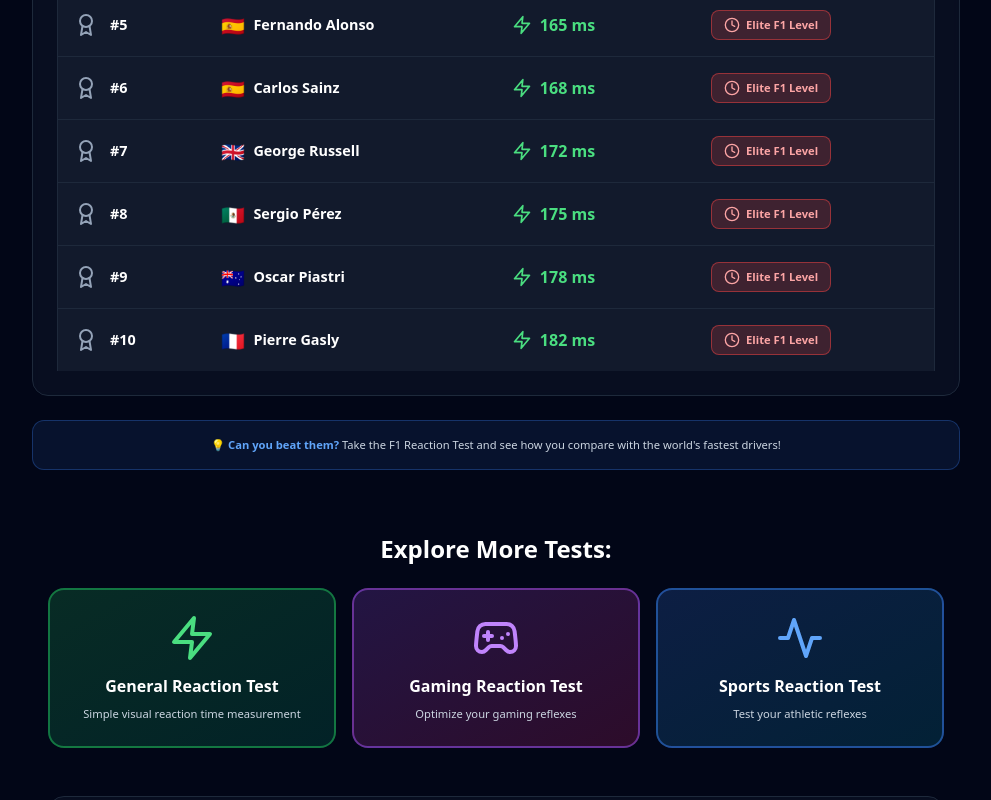
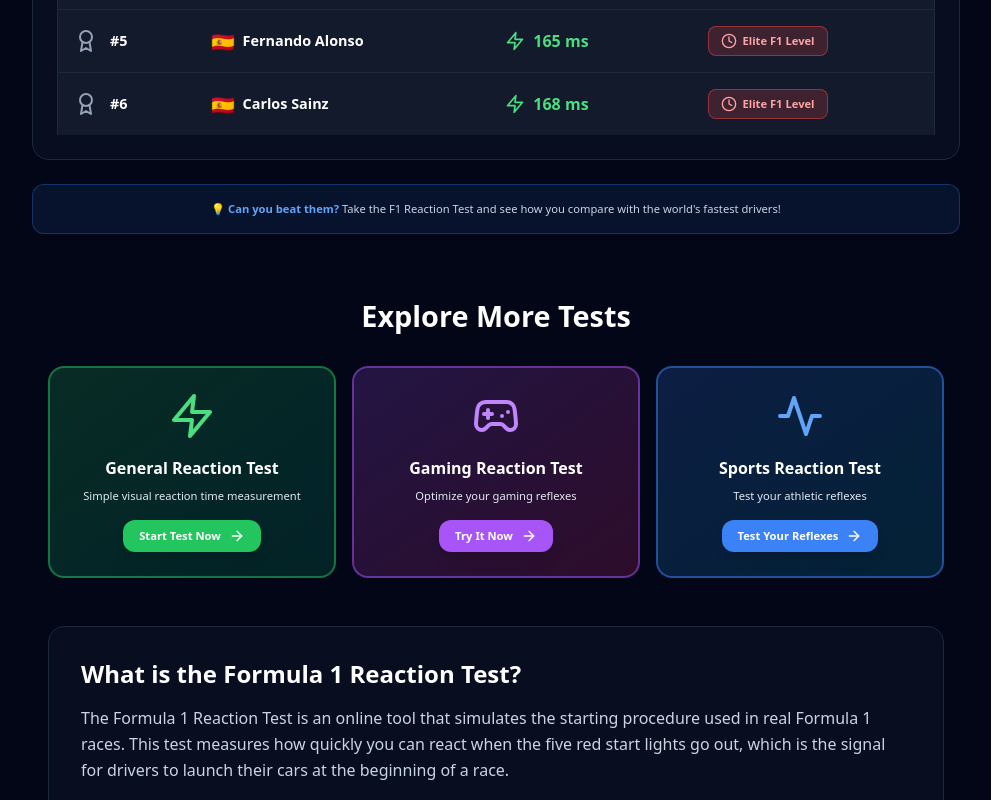
Before and after one commit to tevzadze500/test, a React (Vite) app: page / in a window 1280 px wide. Shown: the part 1100-1900 px from the top of the page, without its empty margins (288-1279 px from the left). Built offline with nearby package versions, Linux system fonts and the light colour scheme.

Commit message:
fix routing vercel

```diff
--- a/src/components/Leaderboard.jsx
+++ b/src/components/Leaderboard.jsx
@@ -2,7 +2,7 @@
 import { Trophy, Medal, Award, Zap, Clock } from 'lucide-react';
 
 const Leaderboard = () => {
-  // Top 10 reaction times with F1 driver comparisons
+  // Top 6 reaction times with F1 driver comparisons - Optimized for performance
   const leaderboardData = [
     { position: 1, name: 'Max Verstappen', time: 150, f1Driver: 'Max Verstappen', country: '🇳🇱' },
     { position: 2, name: 'Lewis Hamilton', time: 155, f1Driver: 'Lewis Hamilton', country: '🇬🇧' },
@@ -10,10 +10,6 @@
     { position: 4, name: 'Lando Norris', time: 162, f1Driver: 'Lando Norris', country: '🇬🇧' },
     { position: 5, name: 'Fernando Alonso', time: 165, f1Driver: 'Fernando Alonso', country: '🇪🇸' },
     { position: 6, name: 'Carlos Sainz', time: 168, f1Driver: 'Carlos Sainz', country: '🇪🇸' },
-    { position: 7, name: 'George Russell', time: 172, f1Driver: 'George Russell', country: '🇬🇧' },
-    { position: 8, name: 'Sergio Pérez', time: 175, f1Driver: 'Sergio Pérez', country: '🇲🇽' },
-    { position: 9, name: 'Oscar Piastri', time: 178, f1Driver: 'Oscar Piastri', country: '🇦🇺' },
-    { position: 10, name: 'Pierre Gasly', time: 182, f1Driver: 'Pierre Gasly', country: '🇫🇷' },
   ];
 
   const getMedalIcon = (position) => {
--- a/src/components/MobileTopBar.jsx
+++ b/src/components/MobileTopBar.jsx
@@ -4,13 +4,13 @@
 const MobileTopBar = ({ onMenuToggle, isMenuOpen }) => {
   return (
     <div className="lg:hidden fixed top-0 left-0 right-0 z-50 bg-dark-950/95 backdrop-blur-lg border-b border-dark-800/50">
-      <div className="flex items-center justify-between px-3 py-2.5">
-        {/* Logo/Brand - Compact */}
-        <div className="flex items-center gap-2">
-          <div className="w-7 h-7 rounded-lg bg-gradient-to-br from-green-500 to-emerald-600 flex items-center justify-center shadow-md">
-            <span className="text-base">⚡</span>
+      <div className="flex items-center justify-between px-4 py-3.5">
+        {/* Logo/Brand - Enhanced Visibility */}
+        <div className="flex items-center gap-2.5">
+          <div className="w-9 h-9 rounded-lg bg-gradient-to-br from-green-500 to-emerald-600 flex items-center justify-center shadow-lg">
+            <img src="/favicon.png" alt="Logo" className="w-6 h-6 object-contain" />
           </div>
-          <span className="text-white font-bold text-sm">TestHub</span>
+          <span className="text-white font-bold text-base">TestHub</span>
         </div>
 
         {/* Menu Button - Compact & Clean */}
--- a/src/pages/HomePage.jsx
+++ b/src/pages/HomePage.jsx
@@ -78,11 +78,11 @@
         <div className="relative z-10 max-w-7xl mx-auto p-4 pt-0 sm:p-6 lg:p-8 lg:pt-8">
 
           {/* Hero Section with F1 Focus */}
-          <section className="mb-12 sm:mb-16 md:mb-20 pt-6 sm:pt-8">
+          <section className="mb-12 sm:mb-16 md:mb-20 pt-20 sm:pt-24 md:pt-8">
             <div className="text-center mb-8">
-              <div className="flex items-center justify-center mb-6">
-                <div className="w-20 h-20 rounded-2xl bg-gradient-to-br from-red-500 to-rose-600 flex items-center justify-center shadow-2xl">
-                  <Flag className="w-12 h-12 text-white" strokeWidth={2.5} />
+              <div className="flex items-center justify-center mb-6 pt-4">
+                <div className="w-24 h-24 sm:w-20 sm:h-20 rounded-2xl bg-gradient-to-br from-red-500 to-rose-600 flex items-center justify-center shadow-2xl">
+                  <Flag className="w-14 h-14 sm:w-12 sm:h-12 text-white" strokeWidth={2.5} />
                 </div>
               </div>
               <h1 className="text-4xl sm:text-5xl md:text-6xl font-bold text-white mb-4 sm:mb-6">
@@ -139,55 +139,73 @@
             {/* Top 10 Leaderboard */}
             <Leaderboard />
 
-            {/* Explore More Tests - Prominent Section */}
+            {/* Explore More Tests - Enhanced Mobile-First Section */}
             <div className="max-w-4xl mx-auto mb-12">
-              <h3 className="text-2xl sm:text-3xl font-bold text-white mb-6 text-center">
-                Explore More Tests:
+              <h3 className="text-3xl sm:text-4xl font-bold text-white mb-8 text-center">
+                Explore More Tests
               </h3>
-              <div className="grid grid-cols-1 sm:grid-cols-3 gap-4">
+              <div className="grid grid-cols-1 sm:grid-cols-3 gap-5 sm:gap-4">
                 <Link
                   to="/test/reaction-time"
-                  className="group relative overflow-hidden bg-gradient-to-br from-green-500/20 to-emerald-600/20 hover:from-green-500/30 hover:to-emerald-600/30 border-2 border-green-500/50 hover:border-green-400 rounded-2xl p-6 transition-all duration-300 hover:scale-105 hover:shadow-xl hover:shadow-green-500/20"
+                  className="group relative overflow-hidden bg-gradient-to-br from-green-500/20 to-emerald-600/20 hover:from-green-500/30 hover:to-emerald-600/30 border-2 border-green-500/50 hover:border-green-400 rounded-2xl p-8 sm:p-6 transition-all duration-300 hover:scale-[1.03] active:scale-[0.98] hover:shadow-2xl hover:shadow-green-500/30"
                 >
-                  <div className="flex justify-center mb-3">
-                    <Zap className="w-12 h-12 text-green-400" />
+                  <div className="flex justify-center mb-4">
+                    <Zap className="w-16 h-16 sm:w-12 sm:h-12 text-green-400" />
                   </div>
-                  <h4 className="text-xl font-bold text-white mb-2 text-center group-hover:text-green-300 transition-colors">
+                  <h4 className="text-2xl sm:text-xl font-bold text-white mb-3 sm:mb-2 text-center group-hover:text-green-300 transition-colors">
                     General Reaction Test
                   </h4>
-                  <p className="text-sm text-dark-300 text-center">
+                  <p className="text-base sm:text-sm text-dark-200 text-center mb-5 sm:mb-4 leading-relaxed">
                     Simple visual reaction time measurement
                   </p>
+                  <div className="flex justify-center">
+                    <span className="inline-flex items-center gap-2 px-5 py-3 sm:px-4 sm:py-2 bg-green-500 hover:bg-green-600 text-white font-bold text-base sm:text-sm rounded-xl transition-all duration-200 group-hover:scale-105 shadow-lg">
+                      Start Test Now
+                      <ArrowRight className="w-5 h-5 sm:w-4 sm:h-4 group-hover:translate-x-1 transition-transform" />
+                    </span>
+                  </div>
                 </Link>
 
                 <Link
                   to="/gaming-test"
-                  className="group relative overflow-hidden bg-gradient-to-br from-purple-500/20 to-pink-600/20 hover:from-purple-500/30 hover:to-pink-600/30 border-2 border-purple-500/50 hover:border-purple-400 rounded-2xl p-6 transition-all duration-300 hover:scale-105 hover:shadow-xl hover:shadow-purple-500/20"
+                  className="group relative overflow-hidden bg-gradient-to-br from-purple-500/20 to-pink-600/20 hover:from-purple-500/30 hover:to-pink-600/30 border-2 border-purple-500/50 hover:border-purple-400 rounded-2xl p-8 sm:p-6 transition-all duration-300 hover:scale-[1.03] active:scale-[0.98] hover:shadow-2xl hover:shadow-purple-500/30"
                 >
-                  <div className="flex justify-center mb-3">
-                    <Gamepad2 className="w-12 h-12 text-purple-400" />
+                  <div className="flex justify-center mb-4">
+                    <Gamepad2 className="w-16 h-16 sm:w-12 sm:h-12 text-purple-400" />
                   </div>
-                  <h4 className="text-xl font-bold text-white mb-2 text-center group-hover:text-purple-300 transition-colors">
+                  <h4 className="text-2xl sm:text-xl font-bold text-white mb-3 sm:mb-2 text-center group-hover:text-purple-300 transition-colors">
                     Gaming Reaction Test
                   </h4>
-                  <p className="text-sm text-dark-300 text-center">
+                  <p className="text-base sm:text-sm text-dark-200 text-center mb-5 sm:mb-4 leading-relaxed">
                     Optimize your gaming reflexes
                   </p>
+                  <div className="flex justify-center">
+                    <span className="inline-flex items-center gap-2 px-5 py-3 sm:px-4 sm:py-2 bg-purple-500 hover:bg-purple-600 text-white font-bold text-base sm:text-sm rounded-xl transition-all duration-200 group-hover:scale-105 shadow-lg">
+                      Try It Now
+                      <ArrowRight className="w-5 h-5 sm:w-4 sm:h-4 group-hover:translate-x-1 transition-transform" />
+                    </span>
+                  </div>
                 </Link>
 
                 <Link
                   to="/sport-test"
-                  className="group relative overflow-hidden bg-gradient-to-br from-blue-500/20 to-cyan-600/20 hover:from-blue-500/30 hover:to-cyan-600/30 border-2 border-blue-500/50 hover:border-blue-400 rounded-2xl p-6 transition-all duration-300 hover:scale-105 hover:shadow-xl hover:shadow-blue-500/20"
+                  className="group relative overflow-hidden bg-gradient-to-br from-blue-500/20 to-cyan-600/20 hover:from-blue-500/30 hover:to-cyan-600/30 border-2 border-blue-500/50 hover:border-blue-400 rounded-2xl p-8 sm:p-6 transition-all duration-300 hover:scale-[1.03] active:scale-[0.98] hover:shadow-2xl hover:shadow-blue-500/30"
                 >
-                  <div className="flex justify-center mb-3">
-                    <Activity className="w-12 h-12 text-blue-400" />
+                  <div className="flex justify-center mb-4">
+                    <Activity className="w-16 h-16 sm:w-12 sm:h-12 text-blue-400" />
                   </div>
-                  <h4 className="text-xl font-bold text-white mb-2 text-center group-hover:text-blue-300 transition-colors">
+                  <h4 className="text-2xl sm:text-xl font-bold text-white mb-3 sm:mb-2 text-center group-hover:text-blue-300 transition-colors">
                     Sports Reaction Test
                   </h4>
-                  <p className="text-sm text-dark-300 text-center">
+                  <p className="text-base sm:text-sm text-dark-200 text-center mb-5 sm:mb-4 leading-relaxed">
                     Test your athletic reflexes
                   </p>
+                  <div className="flex justify-center">
+                    <span className="inline-flex items-center gap-2 px-5 py-3 sm:px-4 sm:py-2 bg-blue-500 hover:bg-blue-600 text-white font-bold text-base sm:text-sm rounded-xl transition-all duration-200 group-hover:scale-105 shadow-lg">
+                      Test Your Reflexes
+                      <ArrowRight className="w-5 h-5 sm:w-4 sm:h-4 group-hover:translate-x-1 transition-transform" />
+                    </span>
+                  </div>
                 </Link>
               </div>
             </div>
```
